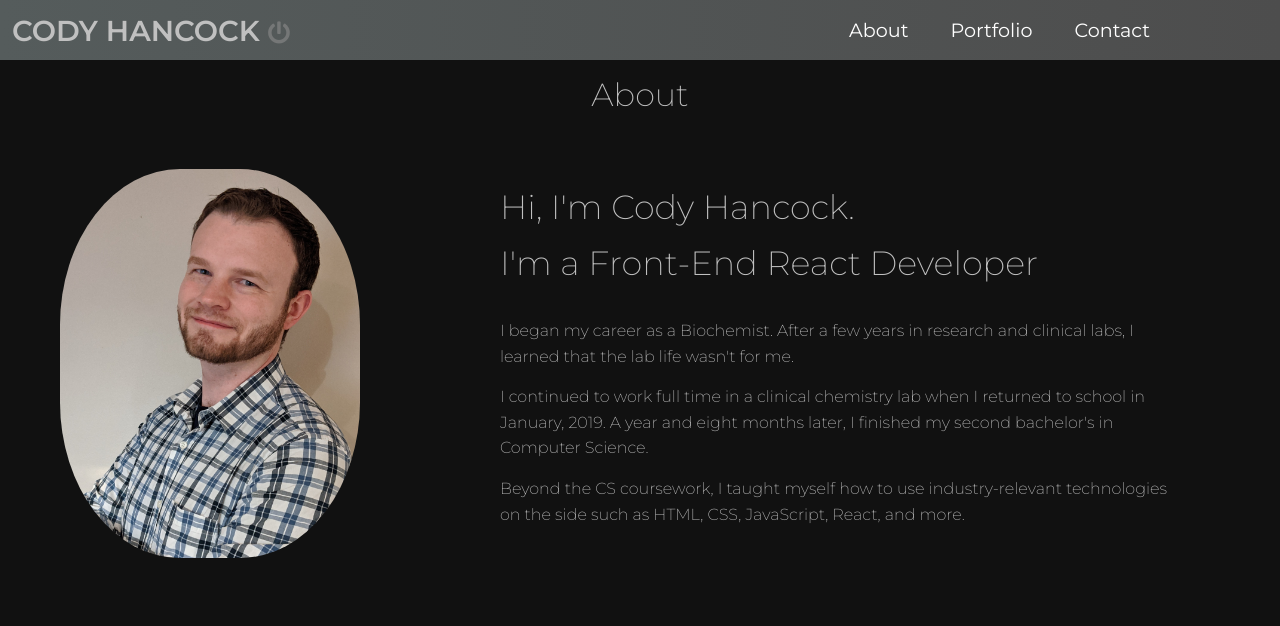
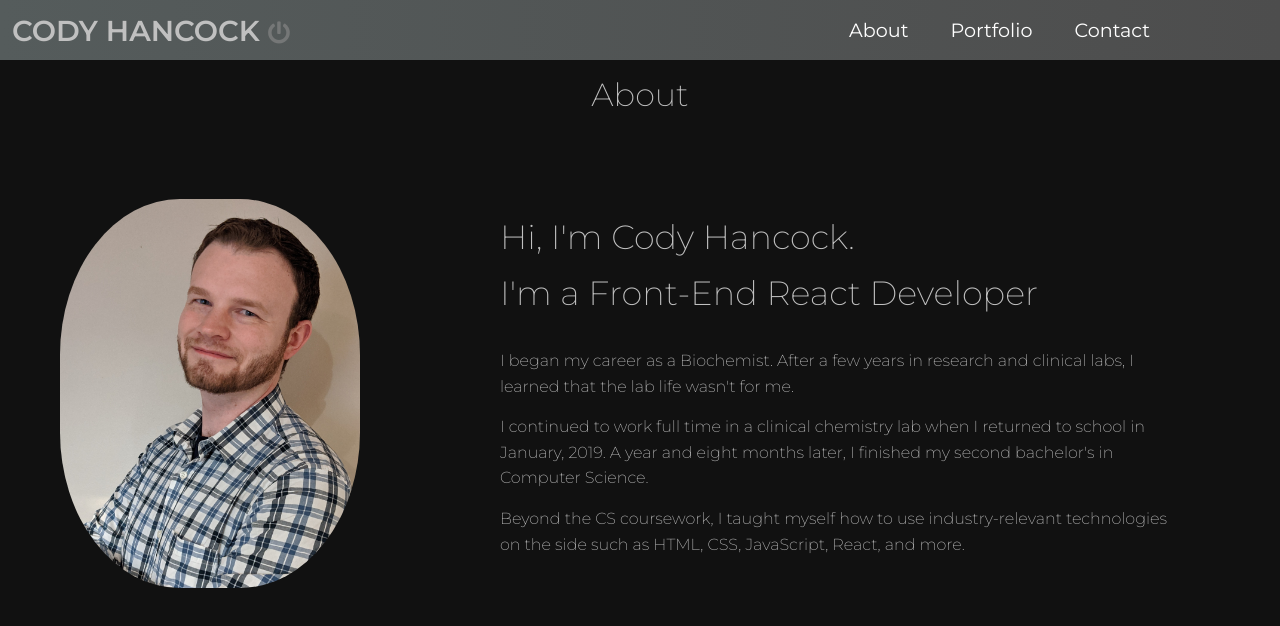
Before and after one commit to cbhancock-deeto/mainWebsite, a React (Create React App) app: page /about in a window 1280 px wide. Shown: the top 626 px of the page. Built offline with nearby package versions, Linux system fonts and the light colour scheme.

Commit message:
spacing fixes #2

```diff
--- a/src/components/About/AboutLayout.css
+++ b/src/components/About/AboutLayout.css
@@ -4,15 +4,19 @@
     padding-top: 75px;
     color: rgb(192, 192, 192);
     font-family: 'Montserrat', sans-serif;
-    margin-bottom: 30px;
+    margin-bottom: 70px;
     text-align: center;
     z-index: 20;
+}
+
+.spacer {
+    height: 50px;
 }
 
 .about-content {
     display: flex;
     width: 95vw;
-    height: 400px;
+    height: 500px;
     margin-top: 40px;
     z-index: 20;
 }
--- a/src/components/About/AboutLayout.js
+++ b/src/components/About/AboutLayout.js
@@ -35,6 +35,7 @@ function AboutLayout() {
                         <p>{subDescription1}</p>
                         <p>{subDescription2}</p>
                         <p>{subDescription3}</p>
+                        <div className={'spacer'}></div>
                     </div>
                 </div>
             </div>
```
